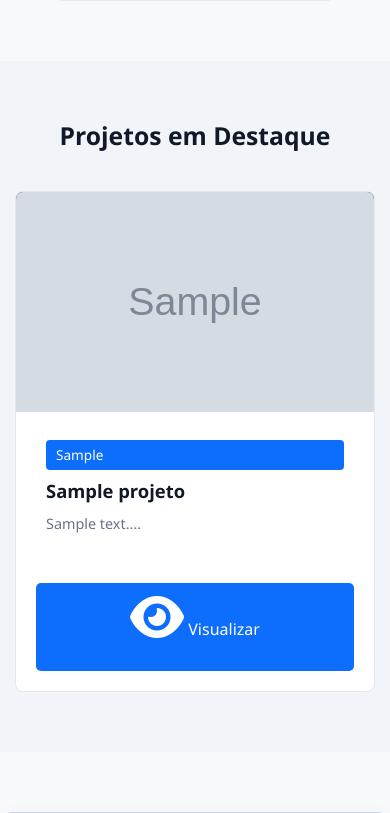
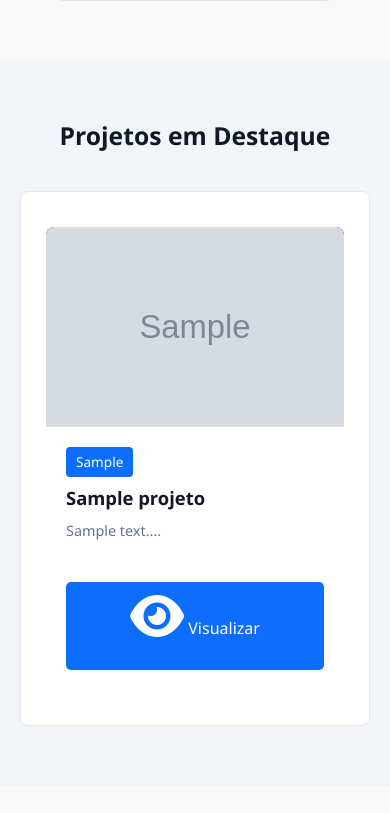
Before and after one commit to vinicius-tolosa/nexus-ti-website, a Flask app: page / in a window 390 px wide. Shown: the part 2014-2827 px from the top of the page. Run offline with Flask 3, Linux system fonts and the light colour scheme; tables that the repository leaves empty hold one stand-in row (values such as "Sample post"); grey boxes marked "Sample" are stand-in pictures.

Commit message:
Restore original project card styling

```diff
--- a/static/css/style.css
+++ b/static/css/style.css
@@ -24,6 +24,7 @@ body {
     min-height: 100vh;
 }
 
+/* ESTRUTURA DE CONTAINER E GRID */
 .container {
     max-width: 1200px;
     margin: 0 auto;
@@ -38,12 +39,14 @@ body {
     justify-content: center;
 }
 
+/* CORREÇÃO APLICADA: Permite que caibam exatamente 2 cards por linha */
 .col-custom {
     flex: 0 1 48%;
     min-width: 280px;
     max-width: 550px;
 }
 
+/* HERO SECTION */
 .hero {
     background: linear-gradient(rgba(15, 23, 42, 0.75), rgba(15, 23, 42, 0.75)), url('../images/fundo-hero.jpg') center/cover no-repeat;
     color: #ffffff;
@@ -88,6 +91,7 @@ body {
     width: 100%;
 }
 
+/* CARDS E EFEITO HOVER EXATO */
 .card {
     background: #ffffff;
     padding: 35px 25px;
@@ -152,6 +156,7 @@ body {
     border-color: #0d6efd;
 }
 
+/* NAVBAR */
 .navbar {
     box-shadow: 0 2px 10px rgba(0,0,0,0.1);
 }
@@ -167,6 +172,7 @@ body {
     margin-right: 8px;
 }
 
+/* FOOTER */
 footer {
     margin-top: auto;
 }
@@ -181,6 +187,7 @@ footer a:hover {
     transition: color 0.3s ease;
 }
 
+/* BOTÕES */
 .btn {
     display: inline-block;
     padding: 0.5rem 1.25rem;
@@ -202,6 +209,7 @@ footer a:hover {
     transform: translateY(-2px);
 }
 
+/* FORMULÁRIOS */
 .form-control, .form-select {
     border-radius: 5px;
     border: 1px solid #ddd;
@@ -220,12 +228,14 @@ footer a:hover {
     color: #333;
 }
 
+/* BADGES */
 .badge {
     padding: 0.5rem 1rem;
     border-radius: 5px;
     font-weight: 600;
 }
 
+/* TABELAS */
 .table {
     border-radius: 10px;
     overflow: hidden;
@@ -240,6 +250,7 @@ footer a:hover {
     background-color: #f5f5f5;
 }
 
+/* ALERTAS */
 .alert {
     border-radius: 10px;
     border: none;
@@ -250,6 +261,7 @@ footer a:hover {
 .alert-danger { background-color: #f8d7da; color: #721c24; }
 .alert-info { background-color: #d1ecf1; color: #0c5460; }
 
+/* MODAIS */
 .modal-content {
     border-radius: 10px;
     border: none;
@@ -265,6 +277,7 @@ footer a:hover {
     filter: brightness(0) invert(1);
 }
 
+/* SEÇÕES */
 section {
     padding: 60px 0;
 }
@@ -273,10 +286,12 @@ section {
     background: linear-gradient(135deg, #667eea 0%, #764ba2 100%);
 }
 
+/* UTILITÁRIOS DE BORDA */
 .border-left-primary { border-left: 4px solid #0d6efd; }
 .border-left-success { border-left: 4px solid #198754; }
 .border-left-info { border-left: 4px solid #0dcaf0; }
 
+/* GRID DE UPLOAD (MÚLTIPLOS SLOTS) */
 .upload-grid {
     display: grid;
     grid-template-columns: repeat(3, 1fr);
@@ -335,6 +350,7 @@ section {
     display: none;
 }
 
+/* MAPA E CORES EXTRAS */
 .mapa-container {
     width: 800px;
     max-width: 800px;
@@ -354,77 +370,38 @@ section {
     color: #000000 !important;
 }
 
+/* ANIMAÇÕES */
 @keyframes slideIn {
-    from { opacity: 0; transform: translateY(20px); }
-    to { opacity: 1; transform: translateY(0); }
+    from {
+        opacity: 0;
+        transform: translateY(20px);
+    }
+    to {
+        opacity: 1;
+        transform: translateY(0);
+    }
 }
 
+/* ACESSIBILIDADE */
 a:focus, button:focus {
     outline: 2px solid #667eea;
     outline-offset: 2px;
 }
 
-/* Projetos em destaque no formato de artigos: imagem lateral e texto ao lado. */
-section:has(.project-card) .container > div > div:has(> .project-card) {
-    flex: 1 1 100% !important;
-    width: 100% !important;
-    max-width: none !important;
-}
-
-section:has(.project-card) .project-card {
-    display: grid !important;
-    grid-template-columns: minmax(260px, 32%) 1fr auto;
-    align-items: stretch;
-    padding: 0 !important;
-    min-height: 220px;
-    text-align: left;
-    overflow: hidden;
-}
-
-section:has(.project-card) .project-card > .project-slider {
-    height: 100% !important;
-    min-height: 220px;
-    border-radius: 0 !important;
-}
-
-section:has(.project-card) .project-card > div[style*="padding: 20px"] {
-    padding: 28px 30px !important;
-    display: flex;
-    flex-direction: column;
-    justify-content: center;
-}
-
-section:has(.project-card) .project-card > div[style*="padding: 0 20px"] {
-    display: flex;
-    align-items: center;
-    padding: 24px 28px 24px 0 !important;
-}
-
-section:has(.project-card) .project-card > div[style*="padding: 0 20px"] button {
-    white-space: nowrap;
-}
-
-section:has(.project-card) .project-card:hover {
-    transform: translateY(-4px);
-}
-
+/* RESPONSIVO */
 @media (max-width: 768px) {
-    .hero-content h1 { font-size: 2rem; }
-    section { padding: 40px 0; }
-    .row { flex-direction: column; align-items: center; }
-    .col-custom { max-width: 100%; width: 100%; }
-
-    section:has(.project-card) .project-card {
-        display: flex !important;
+    .hero-content h1 {
+        font-size: 2rem;
+    }
+    section {
+        padding: 40px 0;
+    }
+    .row {
         flex-direction: column;
+        align-items: center;
     }
-
-    section:has(.project-card) .project-card > .project-slider {
-        height: 220px !important;
-        min-height: 220px;
-    }
-
-    section:has(.project-card) .project-card > div[style*="padding: 0 20px"] {
-        padding: 0 20px 20px !important;
+    .col-custom {
+        max-width: 100%;
+        width: 100%;
     }
 }
```
